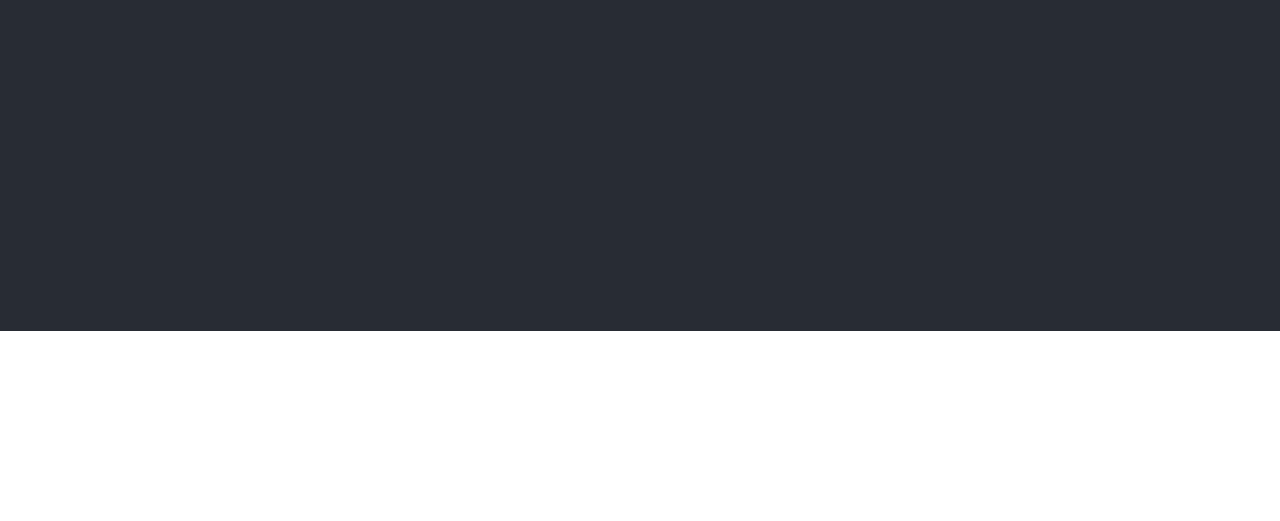
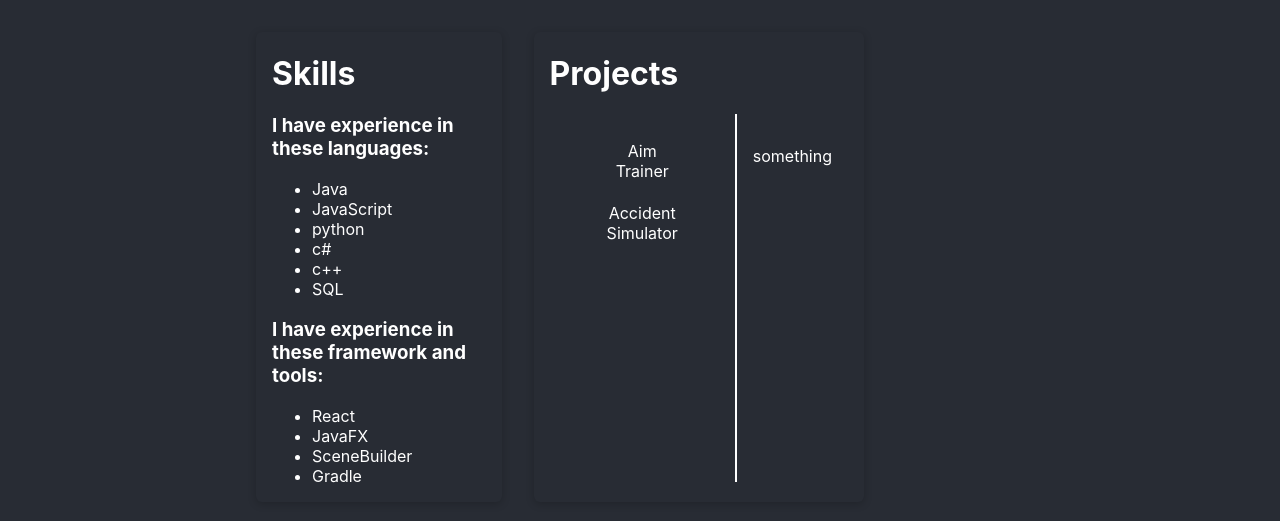
Before and after one commit to yoman321/portfolio, a React (Create React App) app: page / in a window 1280 px wide. Shown: the part 1269-1790 px from the top of the page. Before the commit the page ends 1600 px from the top, so only its background shows below. Built offline with nearby package versions, Linux system fonts and the light colour scheme.

Commit message:
Added Skills and Projects section

```diff
--- a/src/components/AboutMeComponents/AboutMe.js
+++ b/src/components/AboutMeComponents/AboutMe.js
@@ -3,13 +3,15 @@ import Card from "../ui/Card";
 
 function AboutMe() {
   return (
-    <Card>
+    <div className={styles.main}>
+      <Card>
         <h1>About Me</h1>
         <p>
           dasfasdf asdf asdf asdf asdf asdf asdf asd fasdf asdf asdf asasd
           fdasdf asdf asdf asdf asdf asdfasd fasd fasdf asdf asd fasdf asdf asdf
         </p>
-    </Card>
+      </Card>
+    </div>
   );
 }
 export default AboutMe;
--- a/src/components/AboutMeComponents/AboutMe.module.css
+++ b/src/components/AboutMeComponents/AboutMe.module.css
@@ -1,13 +1,3 @@
-.image {
-  /* justify-content: flex-start; */
-  width: 100%;
-  height: auto;
-  overflow: hidden;
-}
-.image img {
-  width: 100%;
-  object-fit: contain;
-}
 .list {
   list-style: none;
   display: flex;
@@ -37,11 +27,12 @@
   margin: 0 0 0 2rem;
 }
 .main {
-  margin: 15rem auto;
+  margin: 20rem auto;
   width: 90%;
   max-width: 40rem;
   display: flex;
   flex-direction: column;
+  color: white;
 }
 .layout {
   margin: 15rem auto;
--- /dev/null
+++ b/src/components/AboutMeComponents/SkillsAndProjects.js
@@ -0,0 +1,48 @@
+import styles from "./SkillsAndProjects.module.css";
+import SectionCard from "../ui/SectionCard";
+
+function SkillsAndProjects() {
+  return (
+    <div className={styles.main}>
+      <SectionCard>
+        <div className={styles.section}>
+          <h1>Skills</h1>
+          <section>
+            <h3>I have experience in these languages:</h3>
+            <ul>
+              <li>Java</li>
+              <li>JavaScript</li>
+              <li>python</li>
+              <li>c#</li>
+              <li>c++</li>
+              <li>SQL</li>
+            </ul>
+            <h3>I have experience in these framework and tools: </h3>
+            <ul>
+              <li>React</li>
+              <li>JavaFX</li>
+              <li>SceneBuilder</li>
+              <li>Gradle</li>
+            </ul>
+          </section>
+        </div>
+      </SectionCard>
+      <SectionCard>
+        <div className={styles.section}>
+          <h1>Projects</h1>
+          <div className={styles.content}>
+            <tr className={styles.actions}>
+              <td><button>Aim Trainer</button></td>
+              <td><button>Accident Simulator</button></td>
+            </tr>
+            <div className={styles.vl}/>
+            <div className={styles.text}>
+                <p>something</p>
+            </div>
+          </div>
+        </div>
+      </SectionCard>
+    </div>
+  );
+}
+export default SkillsAndProjects;
--- /dev/null
+++ b/src/components/AboutMeComponents/SkillsAndProjects.module.css
@@ -0,0 +1,41 @@
+.main {
+  margin: 3rem 15rem 3rem;
+  width: 90%;
+  max-width: 40rem;
+  display: flex;
+  flex-direction: row;
+  color: white;
+}
+.section {
+  margin: 0rem 1rem 0rem;
+}
+.content {
+  display: flex;
+}
+.actions {
+  margin: 1rem;
+  text-align: center;
+  display: flex;
+  flex-direction: column;
+}
+.actions button {
+  font: inherit;
+  cursor: pointer;
+  color: white;
+  border: 1px transparent;
+  background-color: transparent;
+  padding: 10px 40px;
+  transition-duration: 0.4s;
+  border-radius: 4px;
+}
+.actions button:hover {
+  color: #282c34;
+  background-color: #65928b;
+}
+.vl {
+  border-left: 2px solid white;
+  height: 23rem;
+}
+.text {
+  margin: 1rem;
+}
--- a/src/components/layout/Layout.module.css
+++ b/src/components/layout/Layout.module.css
@@ -6,7 +6,7 @@
 .background{
     background-color: #282c34;
     width: 100%;
-    height: 100rem;
+    height: 200rem;
 
 }
 ::-webkit-scrollbar{
--- /dev/null
+++ b/src/components/ui/SectionCard.js
@@ -0,0 +1,8 @@
+import styles from './SectionCard.module.css';
+
+function SectionCard(props){
+    return(
+        <div className={styles.sectionCard}>{props.children}</div>
+    );
+}
+export default SectionCard;
--- /dev/null
+++ b/src/components/ui/SectionCard.module.css
@@ -0,0 +1,6 @@
+.sectionCard {
+  background-color: #282c34;
+  border-radius: 6px;
+  box-shadow: 0 2px 8px rgba(0, 0, 0, 0.2);
+  margin: 0rem 1rem 0rem
+}
--- a/src/pages/AboutMePage.js
+++ b/src/pages/AboutMePage.js
@@ -1,11 +1,13 @@
 import AboutMe from "../components/AboutMeComponents/AboutMe";
 import PicAndName from "../components/AboutMeComponents/PicAndName";
+import SkillsAndProjects from "../components/AboutMeComponents/SkillsAndProjects";
 
 function AboutMePage() {
   return (
     <div>
       <PicAndName />
       <AboutMe />
+      <SkillsAndProjects />
     </div>
   );
 }
```
